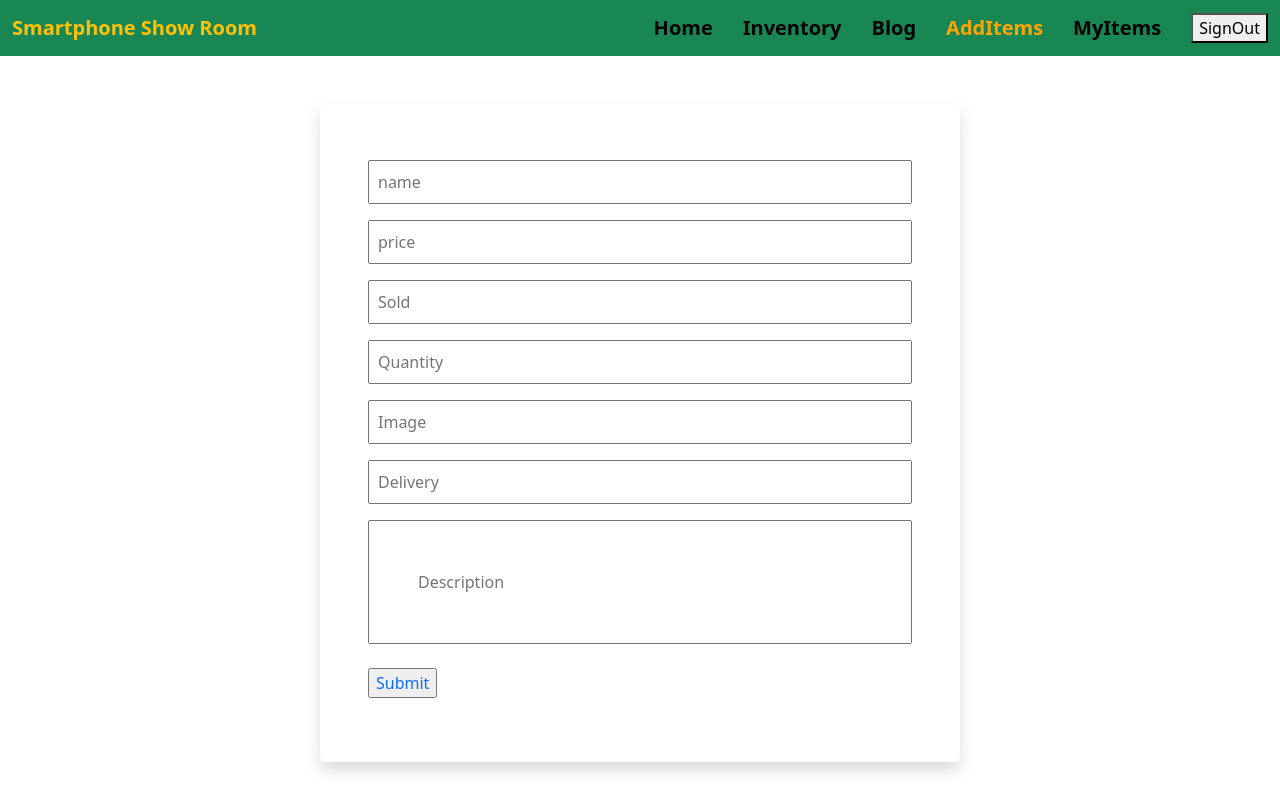
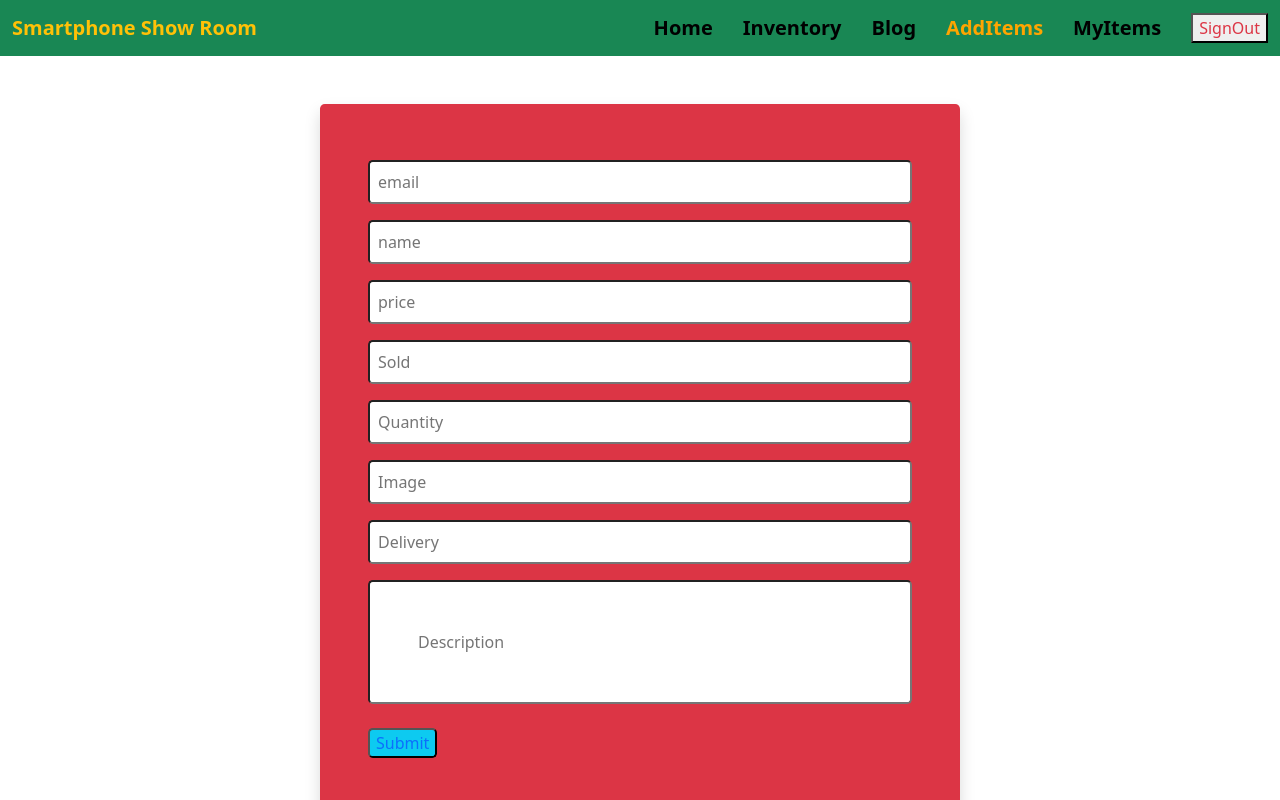
Before and after one commit to shorifuddin2/smartphone-shop-cline, a React (Create React App) app: page /addItems in a window 1280 px wide. Shown: the top 800 px of the page. Built offline with nearby package versions, Linux system fonts and the light colour scheme; no server answers; sample sign-in values are in the browser's storage.

Commit message:
all complete projec

```diff
--- a/src/components/AddItems/AddItems.js
+++ b/src/components/AddItems/AddItems.js
@@ -25,23 +25,25 @@ const AddItems = () => {
   };
     return (
 
-        <div className='w-50 mx-auto p-5 Larger shadow rounded-3 my-5'>
+        <div className='w-50 bg-danger mx-auto p-5 Larger shadow rounded-3 my-5'>
           <form onSubmit={handleSubmit(onSubmit)}>
-          <input className='w-100 p-2 my-2' {...register('name')}Placeholder="name" required/>
+          <input className='w-100 p-2 my-2 rounded-3' {...register('email')}Placeholder="email" required/>
           <br/>
-          <input className='w-100 p-2 my-2' {...register('price')} Placeholder="price" required/>
+          <input className='w-100 p-2 my-2 rounded-3' {...register('name')}Placeholder="name" required/>
           <br/>
-          <input className='w-100 p-2 my-2'{...register('sold')} Placeholder="Sold" required/>
+          <input className='w-100 p-2 my-2 rounded-3' {...register('price')} Placeholder="price" required/>
           <br/>
-          <input className='w-100 p-2 my-2'{...register('quantity')} Placeholder="Quantity" required/>
+          <input className='w-100 p-2 my-2 rounded-3'{...register('sold')} Placeholder="Sold" required/>
           <br/>
-          <input className='w-100 p-2 my-2'{...register('img' )} Placeholder="Image" required/>
+          <input className='w-100 p-2 my-2 rounded-3'{...register('quantity')} Placeholder="Quantity" required/>
           <br/>
-          <input className='w-100 p-2 my-2'{...register('delivery')} Placeholder="Delivery" required/>
+          <input className='w-100 p-2 my-2 rounded-3'{...register('image' )} Placeholder="Image" required/>
           <br/>
-          <input className='w-100 p-5 my-2'{...register('description' )} Placeholder="Description" required/>
+          <input className='w-100 p-2 my-2 rounded-3'{...register('delivery')} Placeholder="Delivery" required/>
           <br/>
-          <input className='text-primary my-3' type="submit" />
+          <input className='w-100 p-5 my-2 rounded-3'{...register('description' )} Placeholder="Description" required/>
+          <br/>
+          <input className='text-primary my-3 rounded-3 bg-info' type="submit" />
         </form>
         </div>
       );
--- a/src/components/Header/Header.js
+++ b/src/components/Header/Header.js
@@ -30,7 +30,7 @@ const Header = () => {
         <CustomLink className="link" to='/addItems'>AddItems</CustomLink>
         <CustomLink className="link" to='/myItems'>MyItems</CustomLink>
         {
-          user?.uid ? <button onClick={handleLogout} className="">SignOut</button> :   <CustomLink to="/login">SignIn</CustomLink>
+          user?.uid ? <button  onClick={handleLogout} className="text-decoration-none text-danger">SignOut</button> :   <CustomLink to="/login">SignIn</CustomLink>
         }
       </Nav>
     </Navbar.Collapse>
--- a/src/components/Home/Home.js
+++ b/src/components/Home/Home.js
@@ -67,6 +67,7 @@ const Home = () => {
                 src=" https://i.ibb.co/KDNwSsD/71810e1c-0ee7-11eb-8f7e-1b294b66658a.webp"
                 alt=""
                 />
+
              {/* <Row>
                  <h2 className='web-title text-primary text-center py-5'>Product Items</h2>
                   <Product2></Product2>
--- a/src/components/Login/Login.js
+++ b/src/components/Login/Login.js
@@ -127,9 +127,9 @@ const Login = () => {
 
     return (
         <div className='container'>
-            <div className=' md:w-100 my-5  mx-auto Larger shadow rounded-3'>
+            <div className=' md:w-100 my-5 bg-info mx-auto Larger shadow rounded-3'>
                 <Form noValidate validated={validated} onSubmit={handleFormSubmit}>
-                    <h2 className="text-center  p-3">Please {registered ?'Login' : 'Register'} !!</h2>
+                    <h2 className="text-center text-danger p-3">Please {registered ?'Login' : 'Register'} !!</h2>
                     <Form.Group className="mb-3 px-5" controlId="formBasicEmail">
                         <Form.Label>Email address</Form.Label>
                         <Form.Control onBlur={handleEmailBlur} type="email" placeholder="Enter email" required />
--- a/src/components/MyItems/MyItems.js
+++ b/src/components/MyItems/MyItems.js
@@ -26,26 +26,24 @@ const MyItems = () => {
 
     return (
         <div>
-            <Container>
+         <Container>
                 <Row>
                     {
                         inventory.map(product=><Col className='mt-3 py-5 px-3 '  md="4" sm="12">
                             <div className='cart-container text-center  Larger shadow rounded-3'>
-                            <img className='w-100' src={product.img}/>
+                            <img className='w-50 Larger shadow rounded-3' src={product.image}/>
                                  <h5 className='text-center'>Product : {product.name}</h5>
                                  <p>Supplier : {product.supplier}</p>
                                  <p>quantity : {product.quantity}</p>
                                  <p>Sold : {product.sold}</p>
-                                 <p>Description : {product.description}</p>
+                                 <p>Description : {product?.description?.slice(0,100)}</p>
                                  <h2>Price : ${product.price}</h2>
+                                 <Link className='p-2 m-1 text-light btn btn-danger' to='' onClick={() => handleDelete(product._id)}>Delete</Link>
                                  {/* <Button onClick={() => handleDelete(product._id)}>Delete</Button> */}
-                                 <div className='text-center my-2 update-button'>
-                                <Link to="/inventory"> Go to Inventory</Link>
+                                 <div className='text-center m-5 update-button'>
+                                <Link to="/inventory" className=' p-2 bg-primary text-light rounded text-decoration-none'> Go to Inventory</Link>
 
                                 </div>
-
-
-
                             </div>
                         </Col>)
                     }
--- a/src/components/Product/Product.js
+++ b/src/components/Product/Product.js
@@ -48,7 +48,7 @@ const Product = () => {
                     {
                         inventory?.slice(0, 6).map(product => <Col md="4" sm="12">
                             <div className='cart-container text-center border border-primary my-5 Larger shadow rounded-3'>
-                                <img className='w-50 rounded mx-auto d-block' src={product.img} />
+                                <img className='w-50 rounded mx-auto d-block Larger  shadow rounded-3' src={product.image} />
                                 <h5 className='text-center'>Product : {product.name}</h5>
                                 <p>Supplier : {product.supplier}</p>
                                 <p>quantity : {product.quantity}</p>
--- a/src/components/Update/Update.js
+++ b/src/components/Update/Update.js
@@ -6,17 +6,15 @@ import { useNavigate, useParams } from 'react-router-dom';
 // inventory
 const Update = () => {
     const{id} = useParams();
-    const[resstock,setResstock] = useState(1);
+    const[restock,setReStock] = useState(1);
     const[service,setService] = useState({});
-    const stockinput = (event)=>{
-      setResstock(event.target.value)
+
+    const stockInput = (event)=>{
+      setReStock(event.target.value)
     }
     const navigate = useNavigate();
 
-    const stockbutton = ()=>{
-            console.log(resstock)
-          const quantity = resstock;
-      const product = {SupplierName : service.SupplierName,description:service.description,quantity : quantity,price : service.price,picture : service.picture,Brand : service.Brand};
+    const stockButton = ()=>{
 
 
         const url =`http://localhost:5000/product/${id}`;
@@ -25,7 +23,7 @@ const Update = () => {
             headers : {
                 'content-type' : 'application/json'
             },
-            body : JSON.stringify(product)
+            body : JSON.stringify({restock})
         })
         .then(res => res.json())
         .then(data => {
@@ -46,32 +44,17 @@ const Update = () => {
 
     },[id]);
   const update = ()=>{
-      let quantity;
-      if(service.quantity > 0){
-        quantity = service.quantity -1
-      }
-      const product = {supplier : service.supplier,description:service.description,stock:service.stock,sold:service.sold,quantity : quantity,price : service.price,img : service.img,Brand : service.Brand};
-
-
         const url = `http://localhost:5000/product/${id}`;
         fetch(url,{
             method : 'PUT',
             headers : {
                 'content-type' : 'application/json'
             },
-            body : JSON.stringify(product)
+
 
           })
         .then(res => res.json())
-.then(data => {
-    if(data.matchedCount > 0){
-
-             setService(data)
-
-    }
-})
-
-
+        .then(data => console.log(data))
 
   }
     return (
@@ -80,30 +63,26 @@ const Update = () => {
                 <Row>
                     <Col md="3"></Col>
                     <Col md="6">
-                    <Card className='mb-4'>
-                      <p>product id : {id}</p>
-  <Card.Img variant="top" src={service.picture} />
-  <Card.Body>
-    <Card.Title> brand : {service.Brand}</Card.Title>
-    <Card.Title style={{fontSize : '15px'}}> SupplierName : {service.SupplierName}</Card.Title>
-    <Card.Text>{service.description}</Card.Text>
-    <Card.Text>price is : {service.price}</Card.Text>
-    <h5 className='pb-2'>quantity : {service.quantity}</h5>
-    <Button variant="primary">delivered</Button>
-  </Card.Body>
-</Card>
+                    <Card className='m-5 bg-info'>
+                  <Card.Img variant="top w-50 mx-auto " src={service.image} />
+                  <Card.Body>
+                    <Card.Title> Name : {service.name}</Card.Title>
+                    <Card.Title style={{fontSize : '15px'}}> SupplierName : {service.supplier}</Card.Title>
+                    <Card.Text> Description: {service.description}</Card.Text>
+                    <Card.Text>Price is : {service.price}</Card.Text>
+                    <h5 className='pb-2'>Quantity : {service.quantity}</h5>
+                    <h5 className='pb-2'>Sold : {service.sold}</h5>
+                    <Button variant="primary" onClick={update}>delivered</Button>
+                  </Card.Body>
+                  <input className='w-25 mx-3' onBlur={stockInput} type="number" name="" required id="" />
+                  <button className='w-25 mx-3 btn btn-primary my-1' onClick={stockButton} >Restock</button>
+
+              </Card>
     </Col>
 
                 </Row>
             </Container>
-            <input onBlur={stockinput} type="number" name="" required id="" />
-            <button onClick={stockbutton} >Restock</button>
-            <Row>
-    <Col md="4"></Col>
-    <Col md="4" className='mx-auto'>
 
-    </Col>
-  </Row>
         </div>
     );
 };
```
